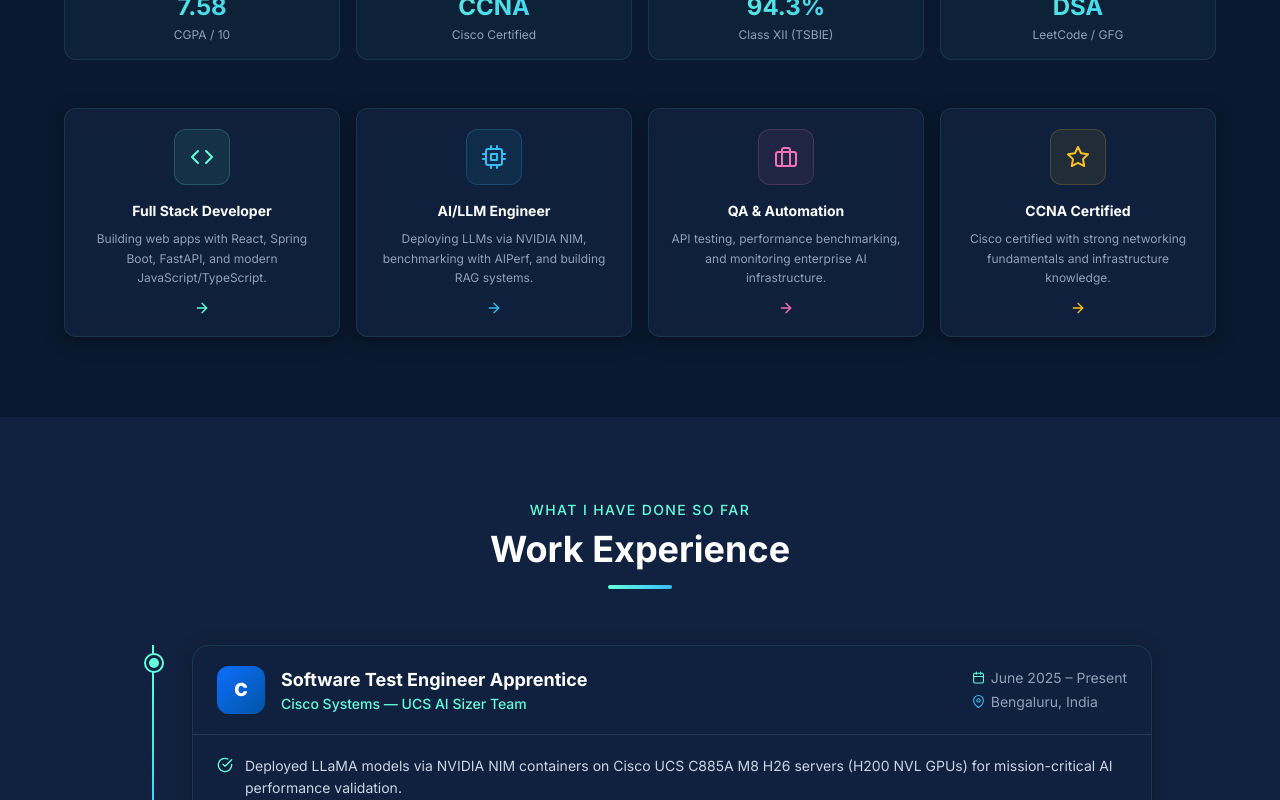
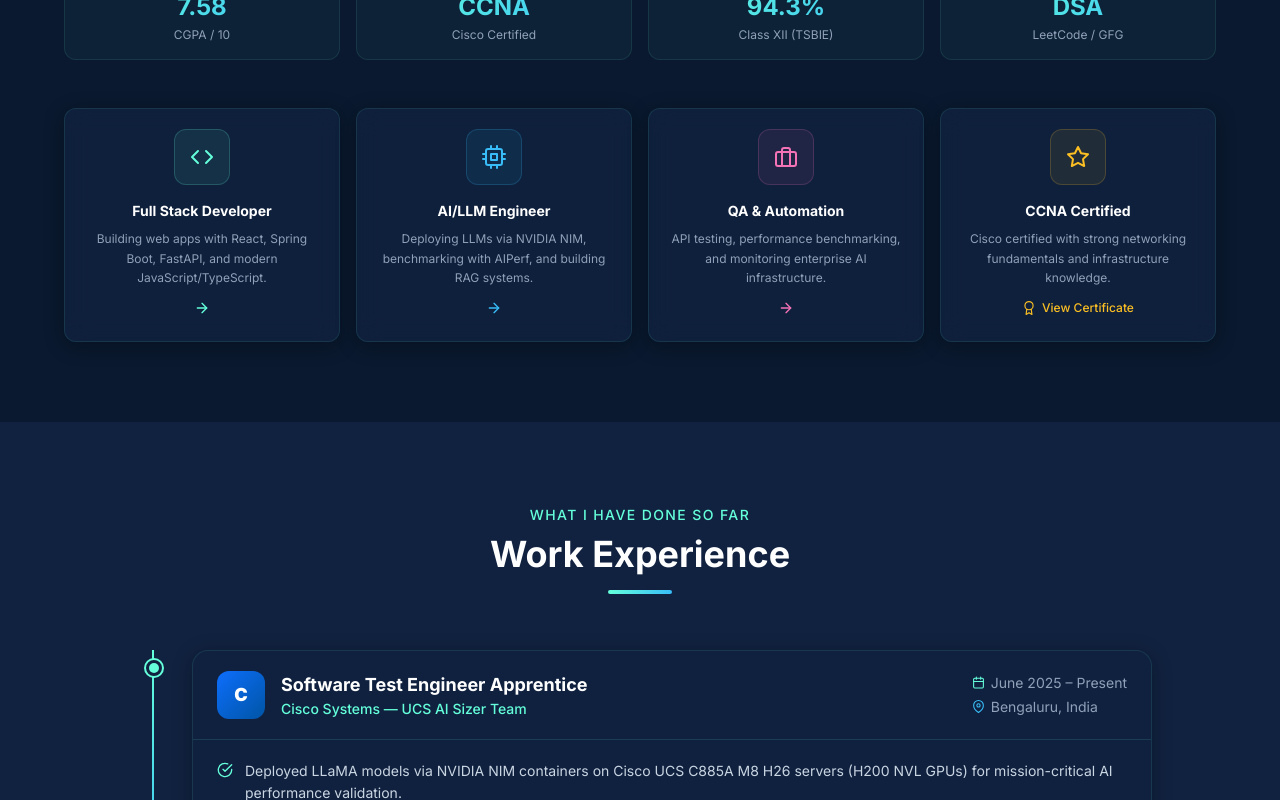
Before and after one commit to deepikarthinikanche/-deepikarthini-portfolio, a React (Vite) app: page / in a window 1280 px wide. Shown: the part 1458-2258 px from the top of the page. Built offline with nearby package versions, Linux system fonts and the light colour scheme.

Commit message:
Add updated resume and CCNA certificate with download link

```diff
--- a/src/components/About.tsx
+++ b/src/components/About.tsx
@@ -1,5 +1,5 @@
 import { motion } from 'framer-motion';
-import { FiCode, FiBriefcase, FiCpu, FiStar, FiArrowRight } from 'react-icons/fi';
+import { FiCode, FiBriefcase, FiCpu, FiStar, FiArrowRight, FiAward } from 'react-icons/fi';
 
 const fadeUp = {
   hidden: { opacity: 0, y: 30 },
@@ -7,10 +7,10 @@
 };
 
 const cards = [
-  { icon: FiCode, title: 'Full Stack Developer', text: 'Building web apps with React, Spring Boot, FastAPI, and modern JavaScript/TypeScript.', color: '#64ffda' },
-  { icon: FiCpu, title: 'AI/LLM Engineer', text: 'Deploying LLMs via NVIDIA NIM, benchmarking with AIPerf, and building RAG systems.', color: '#38bdf8' },
-  { icon: FiBriefcase, title: 'QA & Automation', text: 'API testing, performance benchmarking, and monitoring enterprise AI infrastructure.', color: '#f472b6' },
-  { icon: FiStar, title: 'CCNA Certified', text: 'Cisco certified with strong networking fundamentals and infrastructure knowledge.', color: '#fbbf24' },
+  { icon: FiCode, title: 'Full Stack Developer', text: 'Building web apps with React, Spring Boot, FastAPI, and modern JavaScript/TypeScript.', color: '#64ffda', cert: null },
+  { icon: FiCpu, title: 'AI/LLM Engineer', text: 'Deploying LLMs via NVIDIA NIM, benchmarking with AIPerf, and building RAG systems.', color: '#38bdf8', cert: null },
+  { icon: FiBriefcase, title: 'QA & Automation', text: 'API testing, performance benchmarking, and monitoring enterprise AI infrastructure.', color: '#f472b6', cert: null },
+  { icon: FiStar, title: 'CCNA Certified', text: 'Cisco certified with strong networking fundamentals and infrastructure knowledge.', color: '#fbbf24', cert: '/ccna-certificate.pdf' },
 ];
 
 const stats = [
@@ -99,7 +99,7 @@
 
         {/* Role cards */}
         <div className="grid sm:grid-cols-2 lg:grid-cols-4 gap-4">
-          {cards.map(({ icon: Icon, title, text, color }, i) => (
+          {cards.map(({ icon: Icon, title, text, color, cert }, i) => (
             <motion.div
               key={title}
               variants={fadeUp}
@@ -117,7 +117,15 @@
               </div>
               <h3 className="font-bold text-white text-sm mb-2">{title}</h3>
               <p className="text-xs text-slate-400 leading-relaxed">{text}</p>
-              <FiArrowRight size={16} className="mx-auto mt-3" style={{ color }} />
+              {cert ? (
+                <a href={cert} target="_blank" rel="noopener noreferrer"
+                  className="inline-flex items-center gap-1.5 mt-3 text-xs font-medium transition-colors hover:underline"
+                  style={{ color, textDecoration: 'none' }}>
+                  <FiAward size={14} /> View Certificate
+                </a>
+              ) : (
+                <FiArrowRight size={16} className="mx-auto mt-3" style={{ color }} />
+              )}
             </motion.div>
           ))}
         </div>
```
Also changed, not shown: 2 other files (tests, documents, lock files or other folders).
